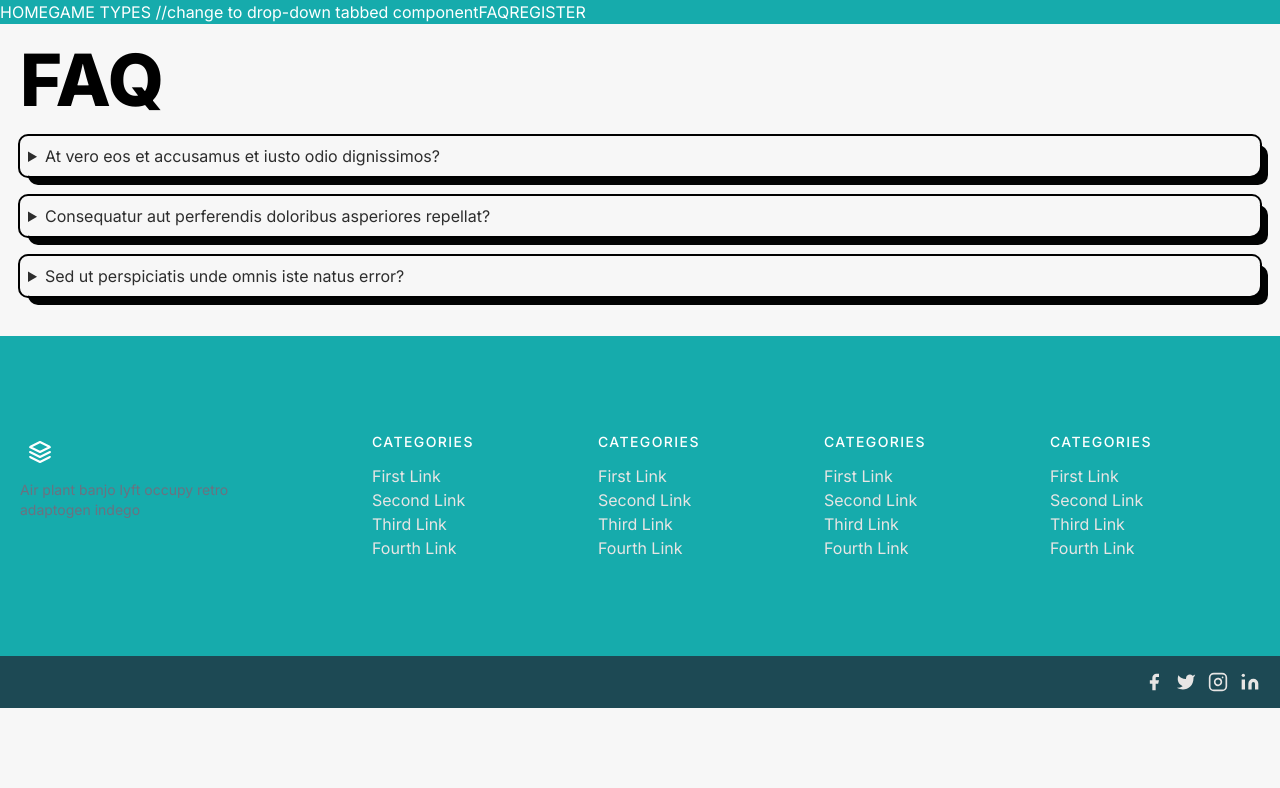
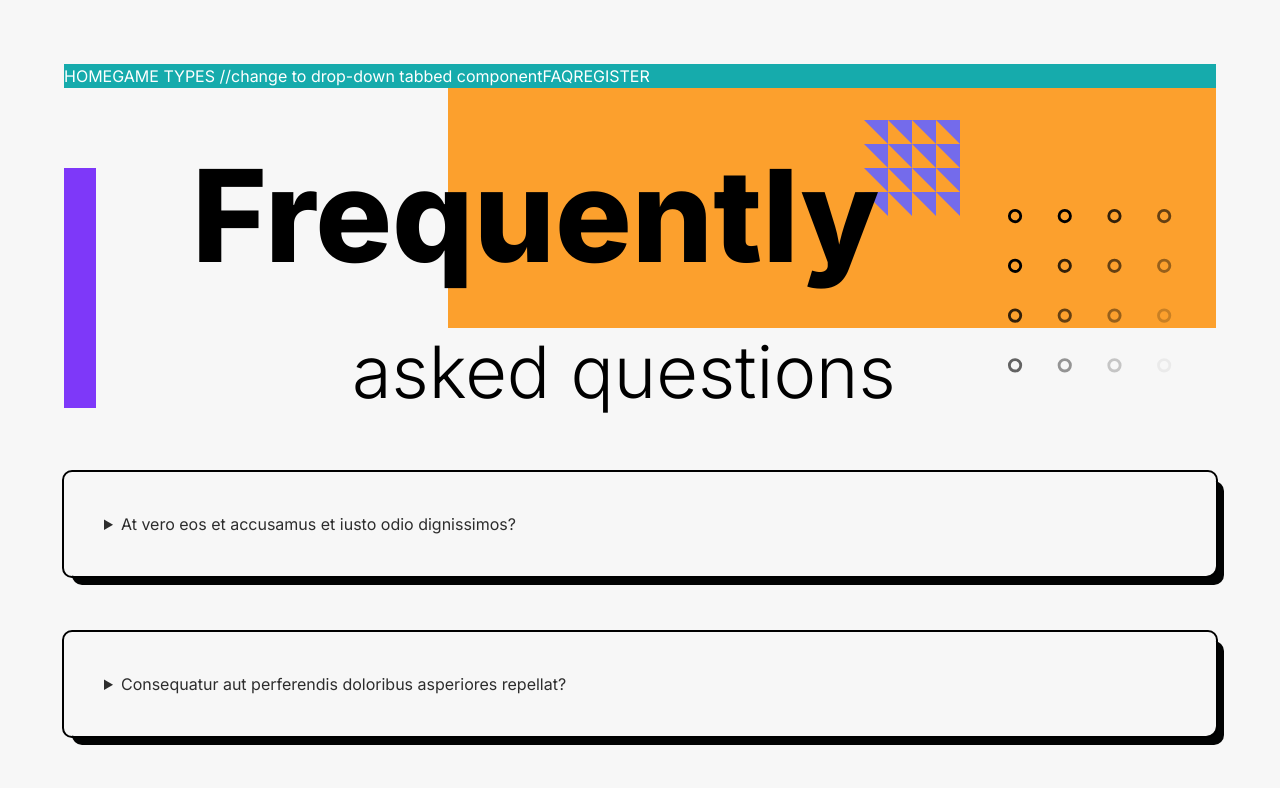
Before and after one commit to chingu-voyages/v42-geckos-team-22, a React (Vite) app: page /faq in a window 1280 px wide. Shown: the top 788 px of the page. Built offline with nearby package versions, Linux system fonts and the light colour scheme.

Commit message:
update style

```diff
--- a/src/App.jsx
+++ b/src/App.jsx
@@ -10,7 +10,7 @@ function App() {
   const location = useLocation();
 
   return (
-    <>
+    <div className=" md:p-16">
       <Header />
       <Routes location={location} key={location.pathname}>
         <Route path="/" element={<Home />} />
@@ -18,7 +18,7 @@ function App() {
         <Route path="*" element={<NotFound />} />
       </Routes>
       <Footer />
-    </>
+    </div>
   );
 }
 
--- a/src/pages/FAQ.jsx
+++ b/src/pages/FAQ.jsx
@@ -28,7 +28,7 @@ function FAQ() {
       <>
         <div className="background--shadow">
           <details
-            className="mt-5 mb-5 rounded-lg p-2 text-gray-500 outline outline-2 outline-black"
+            className="mt-5 mb-5 cursor-pointer rounded-lg p-2 text-gray-500 outline outline-2 outline-black hover:bg-gray-200 md:mt-0 md:mb-14 md:p-10"
             key={item.id}
           >
             <summary className="text-dark-grey">{item.question}</summary>
@@ -40,8 +40,29 @@ function FAQ() {
   });
 
   return (
-    <div className="p-5">
-      <h2 className="text-7xl font-extrabold">FAQ</h2>
+    <div className="relative p-5 md:p-0">
+      <div className="lg:translate-y-30 absolute hidden h-40 w-5 translate-y-20 bg-purple md:block lg:h-60 lg:w-8"></div>
+      <div className="absolute right-0 -z-20 hidden h-40 w-4/6 bg-light-orange md:block lg:h-60">
+        <img
+          className="absolute left-44 w-28 lg:w-40 lg:left-96"
+          src="src/assets/faqVector.svg"
+          alt="faq vector"
+        />
+        <img
+          className="absolute right-0 -bottom-14 w-44 lg:w-60 lg:-bottom-20"
+          src="src/assets/faqVector1.svg"
+          alt="faq vector"
+        />
+      </div>
+      <section className="md:pt-16 md:pb-16">
+        <h2 className="text-7xl font-extrabold md:hidden">FAQ</h2>
+        <span className="hidden text-7xl font-extrabold md:block md:pl-14 md:pb-6 lg:text-9xl lg:pl-32">
+          Frequently
+        </span>
+        <span className="hidden pl-36 text-5xl font-light md:block lg:text-7xl lg:pl-72 lg:pt-8">
+          asked questions
+        </span>
+      </section>
       {content}
     </div>
   );
```
Also changed, not shown: src/assets/faqVector.svg (added), src/assets/faqVector1.svg (added).
